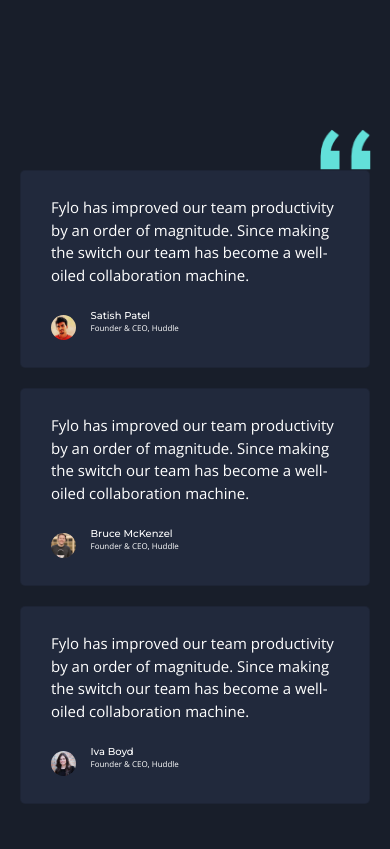
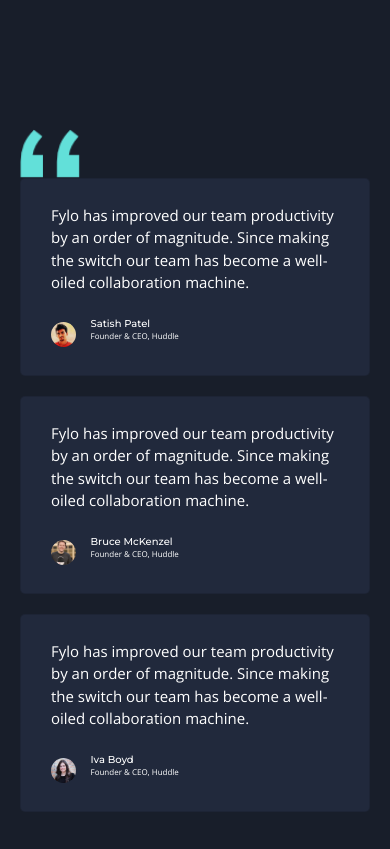
Before and after one commit to sushmithareddy10/fylo, a plain HTML site: page index.html in a window 390 px wide. Shown: the part 3680-4529 px from the top of the page. Drawn offline with nearby package versions, Linux system fonts and the light colour scheme; a web font is replaced by a local one.

Commit message:
deleted margin

```diff
--- a/css/responsive.css
+++ b/css/responsive.css
@@ -21,9 +21,7 @@
     .properties .prop-items p{
         font-size: 20px;
       }
-      .corousel .quote{
-          margin-left: 300px;
-      }
+
       .corousel .card{
          margin: 0px auto;
          margin-bottom: 20px;
```
